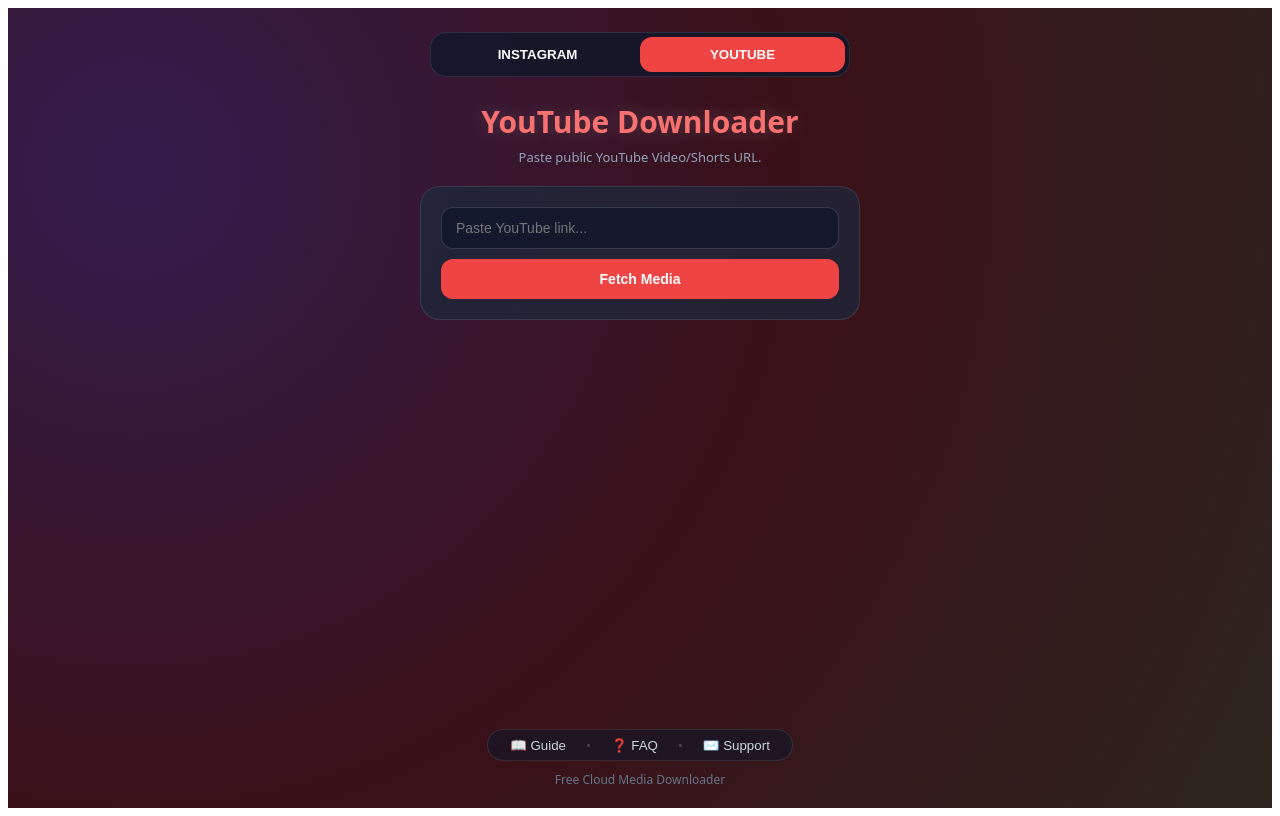
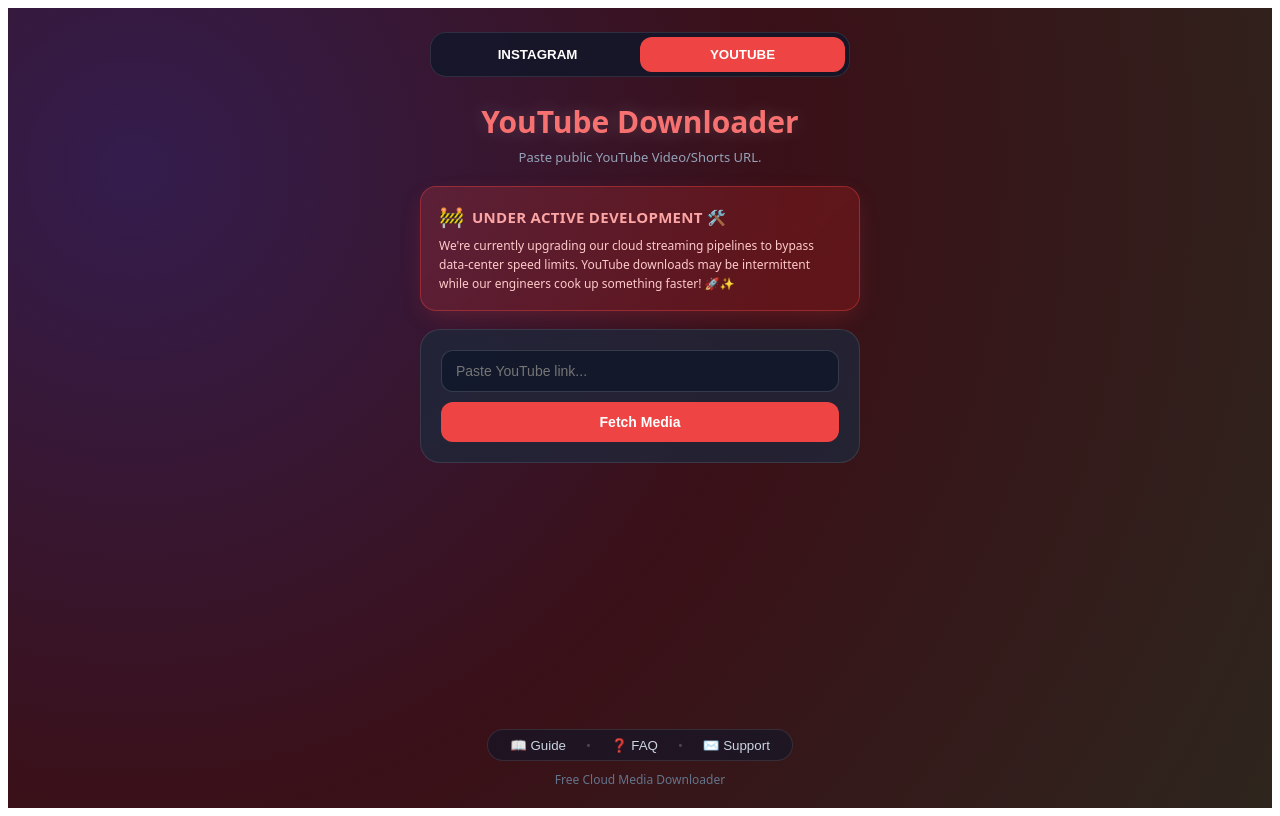
Before and after one commit to sharank1234/Reels-downloader, a React (Vite) app in the folder frontend/frontend/: page / in a window 1280 px wide. Both pictures are taken after a click on the button "YOUTUBE". Built offline with nearby package versions, Linux system fonts and the light colour scheme.

Commit message:
Update App.jsx

```diff
--- a/frontend/frontend/src/App.jsx
+++ b/frontend/frontend/src/App.jsx
@@ -82,6 +82,31 @@ export default function App() {
           </p>
         </div>
 
+        {/* Big Notice Banner for YouTube Mode */}
+        {activeTab === 'youtube' && (
+          <div style={{
+            maxWidth: '440px',
+            width: '100%',
+            background: 'linear-gradient(135deg, rgba(239, 68, 68, 0.2) 0%, rgba(185, 28, 28, 0.3) 100%)',
+            border: '1px solid rgba(239, 68, 68, 0.4)',
+            borderRadius: '16px',
+            padding: '16px 18px',
+            marginBottom: '18px',
+            boxSizing: 'border-box',
+            boxShadow: '0 8px 24px -6px rgba(239, 68, 68, 0.25)'
+          }}>
+            <div style={{ display: 'flex', alignItems: 'center', gap: '8px', marginBottom: '6px' }}>
+              <span style={{ fontSize: '20px' }}>🚧</span>
+              <h4 style={{ margin: 0, fontSize: '15px', fontWeight: 800, color: '#fca5a5', letterSpacing: '0.3px' }}>
+                UNDER ACTIVE DEVELOPMENT 🛠️
+              </h4>
+            </div>
+            <p style={{ margin: 0, fontSize: '12px', lineHeight: '1.6', color: '#fecaca' }}>
+              We're currently upgrading our cloud streaming pipelines to bypass data-center speed limits. YouTube downloads may be intermittent while our engineers cook up something faster! 🚀✨
+            </p>
+          </div>
+        )}
+
         {/* Input Card */}
         <div style={{ maxWidth: '440px', width: '100%', background: 'rgba(30,41,59,0.75)', border: '1px solid rgba(255,255,255,0.1)', borderRadius: '20px', padding: '20px', boxSizing: 'border-box' }}>
           <form onSubmit={handleFetch} style={{ display: 'flex', flexDirection: 'column', gap: '10px' }}>
@@ -104,7 +129,7 @@ export default function App() {
           {error && <div style={{ marginTop: '12px', padding: '10px', borderRadius: '10px', background: 'rgba(239,68,68,0.15)', border: '1px solid rgba(239,68,68,0.3)', color: '#fca5a5', fontSize: '13px', textAlign: 'center' }}>⚠️ {error}</div>}
         </div>
 
-        {/* 1. LOADING STATE: Shown below the box when fetching */}
+        {/* Loading State */}
         {loading && (
           <div style={{
             marginTop: '20px',
@@ -135,12 +160,10 @@ export default function App() {
           </div>
         )}
 
-        {/* 2. VIDEO PREVIEW & DOWNLOAD: ONLY shows after fetching is completed */}
+        {/* Video Preview & Download */}
         {result && (
           <div style={{ marginTop: '20px', maxWidth: '440px', width: '100%', background: 'rgba(30,41,59,0.75)', border: '1px solid rgba(255,255,255,0.1)', borderRadius: '20px', padding: '16px', display: 'flex', flexDirection: 'column', gap: '12px', boxSizing: 'border-box' }}>
             <div style={{ color: '#4ade80', fontSize: '13px', fontWeight: 600, textAlign: 'center' }}>✓ Ready for Download</div>
-
-            {/* Live Video Player Preview */}
             <video
               src={result.video_url}
               poster={result.thumbnail}
@@ -148,8 +171,6 @@ export default function App() {
               playsInline
               style={{ width: '100%', maxHeight: '300px', borderRadius: '14px', backgroundColor: '#000' }}
             />
-
-            {/* Working Direct Download Button */}
             <button
               onClick={handleDownload}
               disabled={downloading}
```
